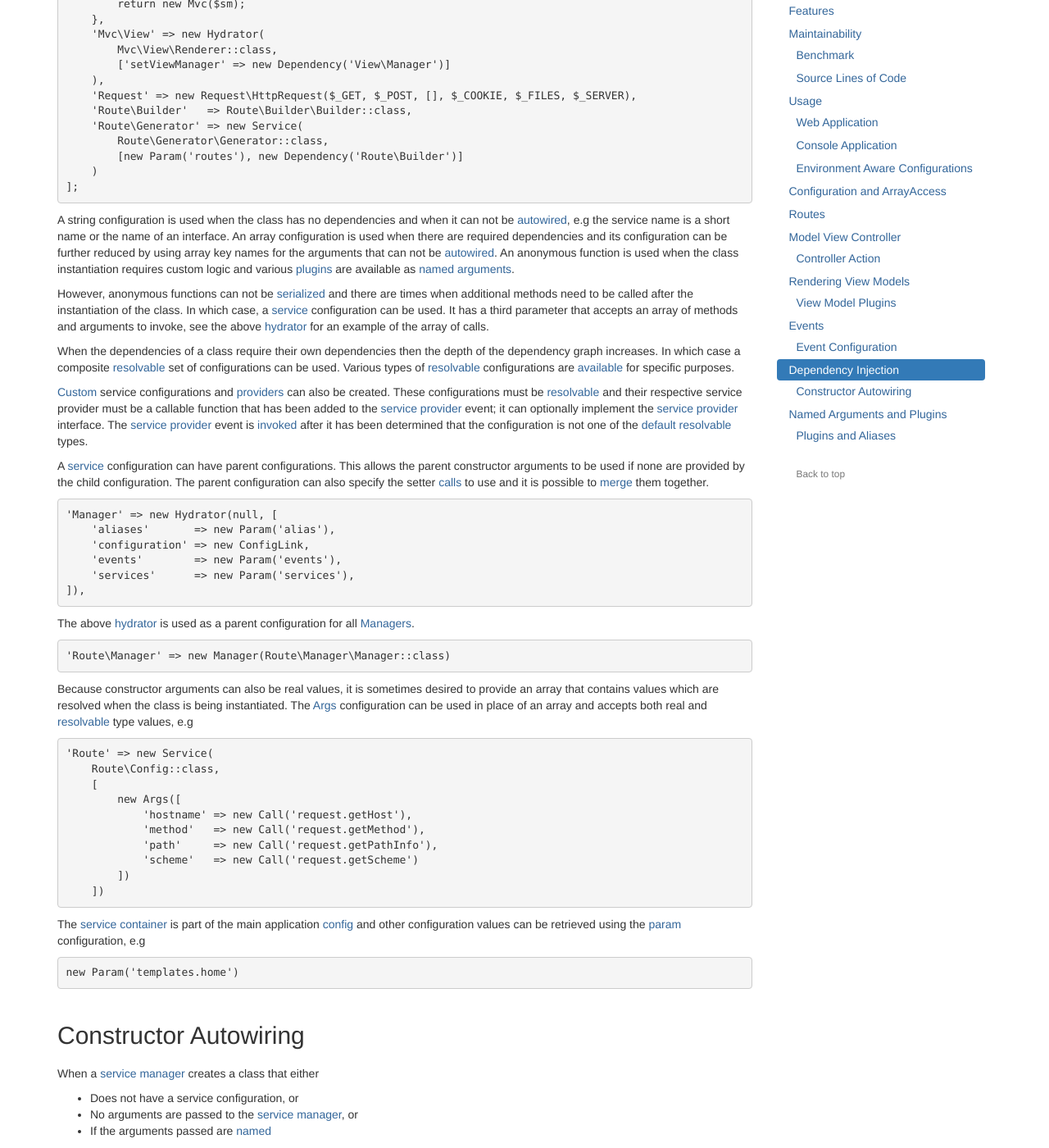
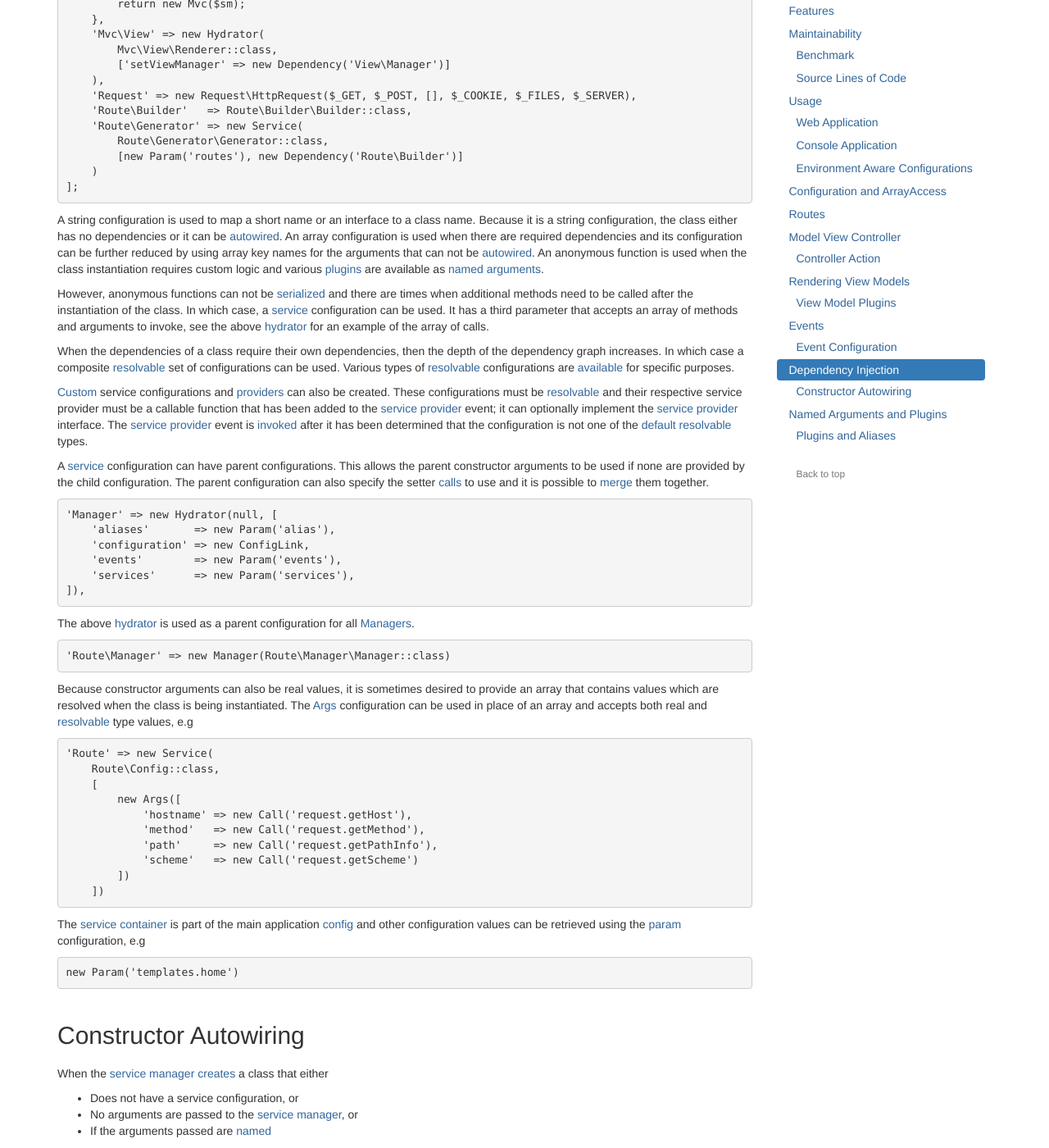
Before and after one commit to mvc5/mvc5.github.io, a Jekyll site: the page built from overview/index.md, in a window 1280 px wide and 1400 px high, scrolled down 9801 px. Shown: the whole window at 82% size. Built offline with Jekyll 4.4.1, drawn with Linux system fonts in a browser that asks for light colours; nearby versions of some CDN libraries.

Commit message:
di - correct the bit on string configurations

````diff
--- a/overview/dependency-injection.md
+++ b/overview/dependency-injection.md
@@ -21,11 +21,11 @@ When a class is [created](https://github.com/mvc5/framework/blob/master/src/Serv
 ];
 ```
 
-A string configuration is used when the class has no dependencies and when it can not be [autowired](#constructor-autowiring), e.g the service name is a short name or the name of an interface. An array configuration is used when there are required dependencies and its configuration can be further reduced by using array key names for the arguments that can not be [autowired](#constructor-autowiring). An anonymous function is used when the class instantiation requires custom logic and various [plugins](https://github.com/mvc5/framework/blob/master/config/alias.php) are available as [named arguments](#named-arguments-and-plugins).
+A string configuration is used to map a short name or an interface to a class name. Because it is a string configuration, the class either has no dependencies or it can be [autowired](#constructor-autowiring). An array configuration is used when there are required dependencies and its configuration can be further reduced by using array key names for the arguments that can not be [autowired](#constructor-autowiring). An anonymous function is used when the class instantiation requires custom logic and various [plugins](https://github.com/mvc5/framework/blob/master/config/alias.php) are available as [named arguments](#named-arguments-and-plugins).
 
 However, anonymous functions can not be [serialized](http://php.net/manual/en/function.serialize.php) and there are times when additional methods need to be called after the instantiation of the class. In which case, a [service](https://github.com/mvc5/framework/blob/master/src/Service/Config/Service/Service.php) configuration can be used. It has a third parameter that accepts an array of methods and arguments to invoke, see the above [hydrator](https://github.com/mvc5/framework/blob/master/src/Service/Config/Hydrator/Hydrator.php) for an example of the array of calls.
 
-When the dependencies of a class require their own dependencies then the depth of the dependency graph increases. In which case a composite [resolvable](https://github.com/mvc5/framework/blob/master/src/Service/Resolver/Resolvable.php) set of configurations can be used. Various types of [resolvable](https://github.com/mvc5/framework/blob/master/src/Service/Resolver/Resolvable.php) configurations are [available](https://github.com/mvc5/framework/tree/master/src/Service/Config) for specific purposes.
+When the dependencies of a class require their own dependencies, then the depth of the dependency graph increases. In which case a composite [resolvable](https://github.com/mvc5/framework/blob/master/src/Service/Resolver/Resolvable.php) set of configurations can be used. Various types of [resolvable](https://github.com/mvc5/framework/blob/master/src/Service/Resolver/Resolvable.php) configurations are [available](https://github.com/mvc5/framework/tree/master/src/Service/Config) for specific purposes.
 
 [Custom](https://github.com/mvc5/application/blob/master/src/Service/Config/Manager/Manager.php) service configurations and [providers](https://github.com/mvc5/application/blob/master/src/Service/Resolver/Manager/Resolver.php) can also be created. These configurations must be [resolvable](https://github.com/mvc5/framework/blob/master/src/Service/Resolver/Resolvable.php) and their respective service provider must be a callable function that has been added to the [service provider](https://github.com/mvc5/framework/blob/master/config/event.php#L45) event; it can optionally implement the [service provider](https://github.com/mvc5/framework/blob/master/src/Service/Provider/ServiceProvider.php) interface. The [service provider](https://github.com/mvc5/framework/blob/master/config/event.php#L45) event is [invoked](https://github.com/mvc5/framework/blob/master/src/Service/Resolver/Resolver.php#L393) after it has been determined that the configuration is not one of the [default](https://github.com/mvc5/framework/tree/master/src/Service/Config) [resolvable](https://github.com/mvc5/framework/blob/master/src/Service/Resolver/Resolvable.php) types.
 
````
Also changed, not shown: overview/constructor-autowiring.md (+1 -1 lines).
